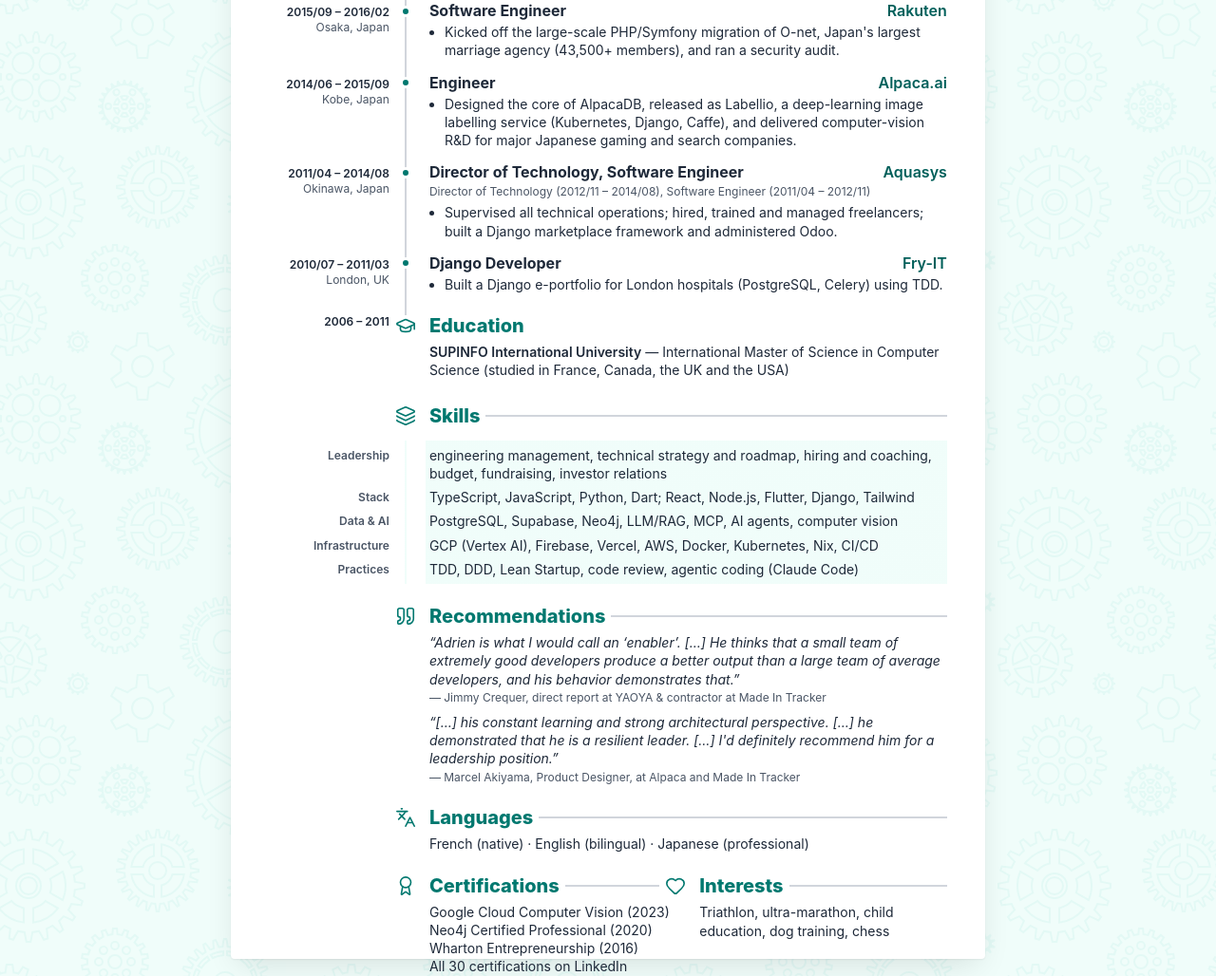
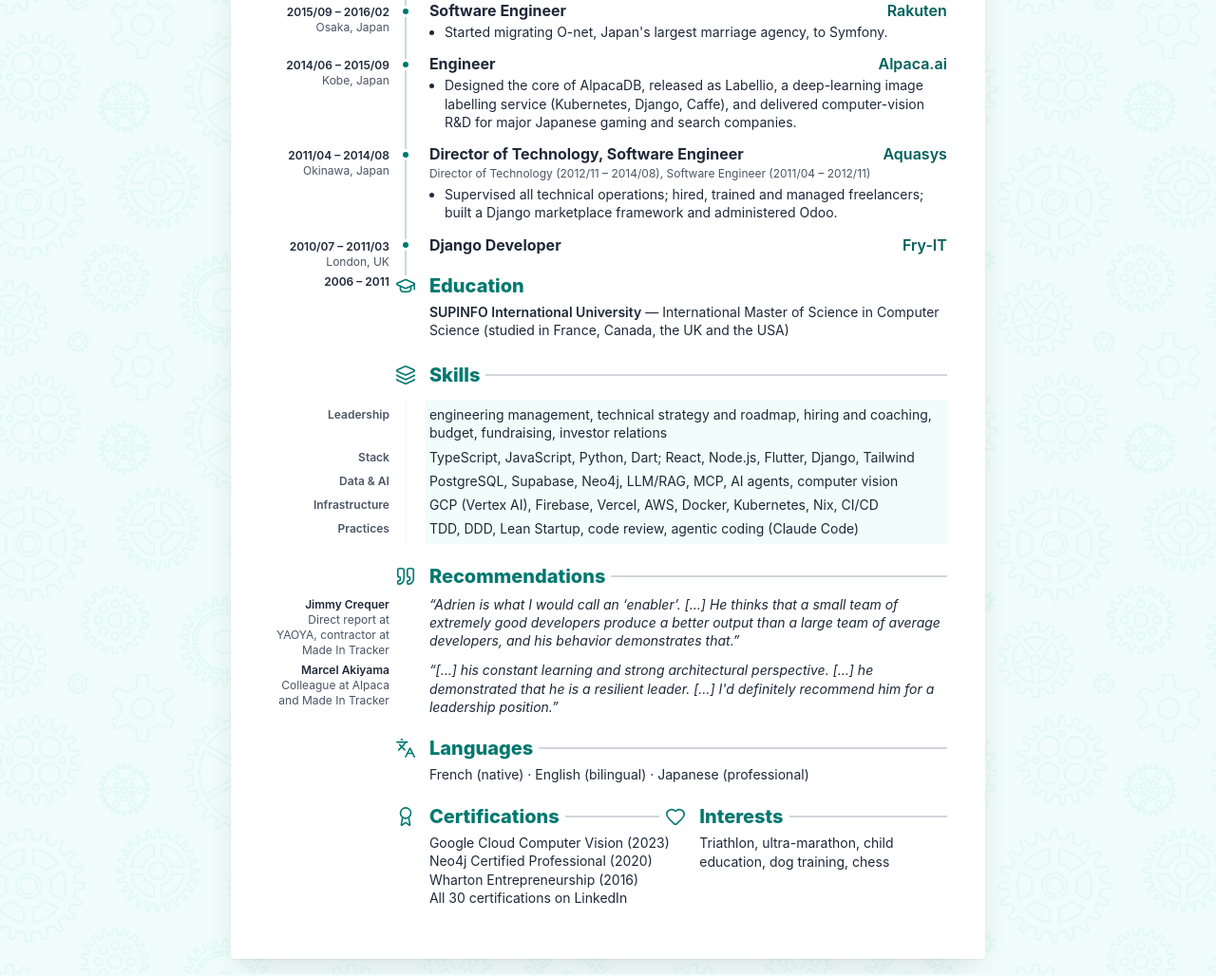
Before and after one commit to AdrienLemaire/cv, a website: page index.html in a window 1280 px wide. Shown: the part 1267-2295 px from the top of the page at 95% size. Drawn offline with Linux system fonts and the light colour scheme; files whose address does not match are found by name.

Commit message:
Free page 2 bottom margin: quote authors in aside, trim older roles

```diff
--- a/index.html
+++ b/index.html
@@ -11,7 +11,7 @@
   <meta property="og:description" content="CTO and full-stack engineer with 16 years of experience, 9 of them leading engineering, taking products from idea to production.">
   <meta property="og:url" content="https://adrienlemaire.github.io/cv/">
   <meta property="og:image" content="https://adrienlemaire.github.io/cv/assets/avatar.png">
-  <link href="dist/output.css?v=f2b9e5a7" rel="stylesheet">
+  <link href="dist/output.css?v=48323e36" rel="stylesheet">
 </head>
 
 <body class="bg-teal-50 bg-[url('assets/floating-cogs.svg')] print:bg-none print:bg-white">
@@ -116,7 +116,7 @@
               <li>Shipped MD Atlas in <strong>2&nbsp;months</strong> instead of 2 years for 6
                 developers, through agentic development on a typed, tested
                 stack (TypeScript, Supabase, Vercel, Nix); MCP server in the
-                official MCP Registry; about €300 a month of infrastructure.</li>
+                official MCP Registry; €300 a month in infrastructure.</li>
               <li>Took R&amp;D to paid pilots with Anopa (<strong>€25k</strong> revenue) and
                 SobraBTP: a Prolog/SPARQL traceability engine for product
                 passports and secure QR codes; won the Axone blockchain
@@ -196,9 +196,8 @@
               <a class="entry-company contact-link" href="https://onet.co.jp/">Rakuten</a>
             </h3>
             <ul class="bullets">
-              <li>Kicked off the large-scale PHP/Symfony migration of O-net,
-                Japan's largest marriage agency (43,500+ members), and ran a
-                security audit.</li>
+              <li>Started migrating O-net, Japan's largest marriage agency, to
+                Symfony.</li>
             </ul>
           </div>
         </article>
@@ -257,10 +256,6 @@
               <span>Django Developer</span>
               <span class="entry-company">Fry-IT</span>
             </h3>
-            <ul class="bullets">
-              <li>Built a Django e-portfolio for London hospitals (PostgreSQL,
-                Celery) using TDD.</li>
-            </ul>
           </div>
         </article>
       </section>
@@ -328,30 +323,31 @@
       <section aria-labelledby="recommendations-title">
         <div class="row">
           <div class="w-1/5 shrink-0"></div>
-          <div class="row-body border-l-transparent pb-5">
+          <div class="row-body border-l-transparent pb-1.5">
             <img class="section-icon" src="assets/icons/quote.svg" alt="">
             <h2 id="recommendations-title" class="section-title ruled">Recommendations</h2>
-            <figure class="mt-1">
-              <blockquote class="text-sm leading-snug italic">“Adrien is what I
-                would call an ‘enabler’. […] He thinks that a small team of
-                extremely good developers produce a better output than a large
-                team of average developers, and his behavior demonstrates
-                that.”</blockquote>
-              <figcaption class="mt-0.5 text-xs text-gray-600">— <a
-                class="contact-link" href="https://www.linkedin.com/in/adrienlemaire/details/recommendations/">Jimmy Crequer</a>, direct report
-                at YAOYA &amp; contractor at Made In Tracker</figcaption>
-            </figure>
-            <figure class="mt-2">
-              <blockquote class="text-sm leading-snug italic">“[…] his constant
-                learning and strong architectural perspective. […] he
-                demonstrated that he is a resilient leader. […] I'd definitely
-                recommend him for a leadership position.”</blockquote>
-              <figcaption class="mt-0.5 text-xs text-gray-600">— <a
-                class="contact-link" href="https://www.linkedin.com/in/adrienlemaire/details/recommendations/">Marcel Akiyama</a>, Product
-                Designer, at Alpaca and Made In Tracker</figcaption>
-            </figure>
           </div>
         </div>
+        <figure class="row">
+          <figcaption class="row-aside"><a class="contact-link font-semibold
+            text-gray-800" href="https://www.linkedin.com/in/adrienlemaire/details/recommendations/">Jimmy Crequer</a>
+            <span>Direct report at YAOYA, contractor at Made In Tracker</span></figcaption>
+          <blockquote class="row-body border-l-transparent pb-3 text-sm
+            leading-snug italic">“Adrien is what I would call an ‘enabler’. […]
+            He thinks that a small team of extremely good developers produce a
+            better output than a large team of average developers, and his
+            behavior demonstrates that.”</blockquote>
+        </figure>
+        <figure class="row">
+          <figcaption class="row-aside"><a class="contact-link font-semibold
+            text-gray-800" href="https://www.linkedin.com/in/adrienlemaire/details/recommendations/">Marcel Akiyama</a>
+            <span>Colleague at Alpaca and Made In Tracker</span></figcaption>
+          <blockquote class="row-body border-l-transparent pb-5 text-sm
+            leading-snug italic">“[…] his constant learning and strong
+            architectural perspective. […] he demonstrated that he is a
+            resilient leader. […] I'd definitely recommend him for a leadership
+            position.”</blockquote>
+        </figure>
       </section>
 
       <section aria-labelledby="languages-title">
```
Also changed, not shown: dist/output.css, 1 other file.
